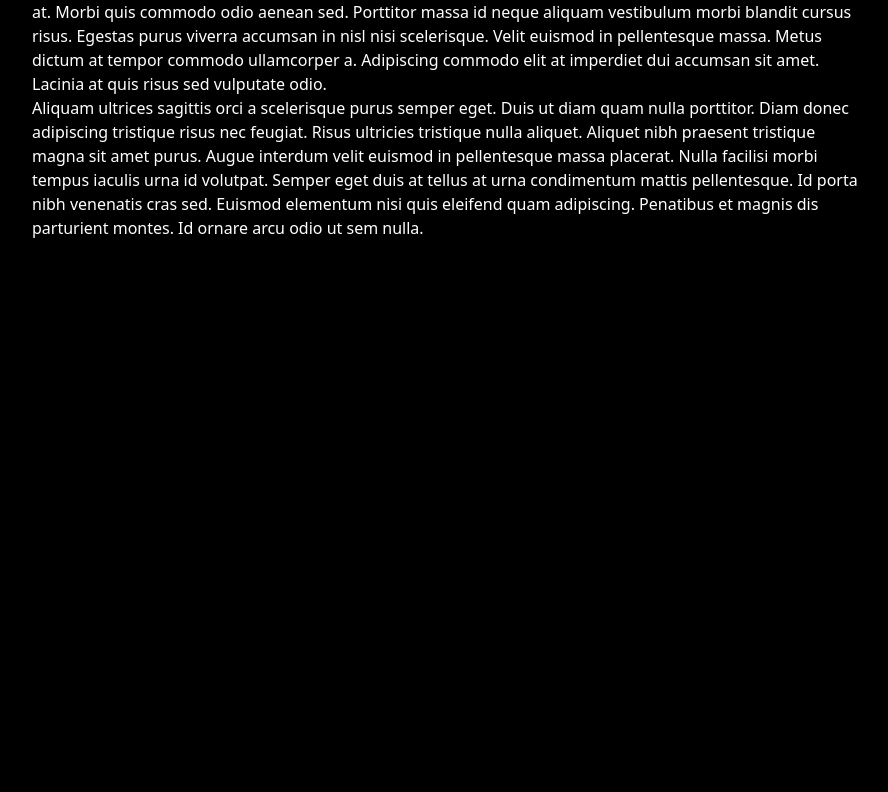
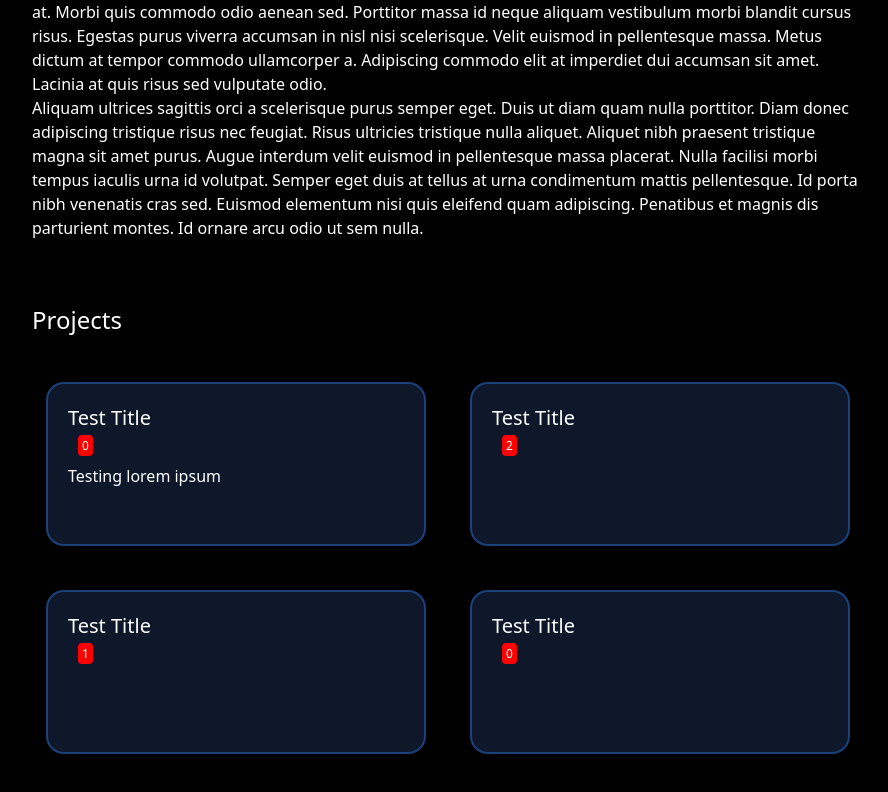
Before and after one commit to PoorRican/boundless_creations, a React (Create React App) app: page / in a window 1280 px wide. Shown: the part 792-1584 px from the top of the page, without its empty margins (192-1080 px from the left). Before the commit the page ends 1096 px from the top, so only its background shows below. Built offline with nearby package versions, Linux system fonts and the light colour scheme; a web font is replaced by a local one.

Commit message:
Project page

```diff
--- a/public/index.html
+++ b/public/index.html
@@ -28,7 +28,7 @@
     -->
     <title>Boundless Creation</title>
   </head>
-  <body class="bg-black">
+  <body class="bg-black text-white">
     <noscript>You need to enable JavaScript to run this app.</noscript>
     <div id="root"></div>
     <!--
--- a/src/App.tsx
+++ b/src/App.tsx
@@ -1,12 +1,14 @@
 import React from 'react';
 import Heading from "./components/Heading";
 import Home from "./pages/Home";
+import Projects from "./pages/Projects";
 
 function App() {
   return (
     <div className="App">
         <Heading />
         <Home />
+        <Projects />
     </div>
   );
 }
--- /dev/null
+++ b/src/components/Project.tsx
@@ -0,0 +1,30 @@
+export enum Status {
+    InProgress,
+    AsIs,
+    Active
+}
+
+interface ProjectIface {
+    title: string;
+    description: string,
+    status: Status,
+}
+
+export const Project = (props: ProjectIface) => {
+    return (
+        <article className="m-4 h-40 bg-slate-900 ring-2 p-5 rounded-2xl">
+            <h1 className="text-xl">
+                {props.title}
+
+            </h1>
+
+            <span className="px-1 py-0.5 ml-2.5 text-xs rounded"
+                  style={{backgroundColor: "red"}}
+                  children={props.status}
+            />
+
+            <p className="mt-2 overflow-ellipsis"
+               children={props.description} />
+        </article>
+    )
+}
--- a/src/pages/Home.tsx
+++ b/src/pages/Home.tsx
@@ -1,6 +1,6 @@
 const Home = () => {
     return (
-        <main className="px-8 lg:mb-16 sm:mb-8 mx-auto text-white block md:max-w-4xl sm:max-w-full">
+        <main className="px-8 lg:mb-16 sm:mb-8 mx-auto block md:max-w-4xl sm:max-w-full">
             <h1 className="mt-16 mb-8 text-2xl">Welcome to my homepage</h1>
             <article className="prose prose-slate lg:prose-xl">
                 <p>Lorem ipsum dolor sit amet, consectetur adipiscing elit, sed do eiusmod tempor incididunt ut labore
--- /dev/null
+++ b/src/pages/Projects.tsx
@@ -0,0 +1,45 @@
+import {Project, Status} from "../components/Project";
+
+const projects = [
+    {
+        title: "Test Title",
+        description: "Testing lorem ipsum",
+        status: Status.InProgress,
+    },
+    {
+        title: "Test Title",
+        description: "",
+        status: Status.Active,
+    },
+    {
+        title: "Test Title",
+        description: "",
+        status: Status.AsIs,
+    },
+    {
+        title: "Test Title",
+        description: "",
+        status: Status.InProgress,
+    },
+];
+
+const Projects = () => {
+    return (
+        <main className="px-8 lg:mb-16 sm:mb-8 mx-auto block md:max-w-4xl sm:max-w-full">
+            <h1 className="mt-16 mb-8 text-2xl">Projects</h1>
+            <section className="grid grid-cols-2 gap-4">
+                {projects.map((project) => {
+                    return (
+                        <Project
+                            title={project.title}
+                            description={project.description}
+                            status={project.status}
+                        />
+                    )
+                })}
+            </section>
+        </main>
+    )
+}
+
+export default Projects;
```
